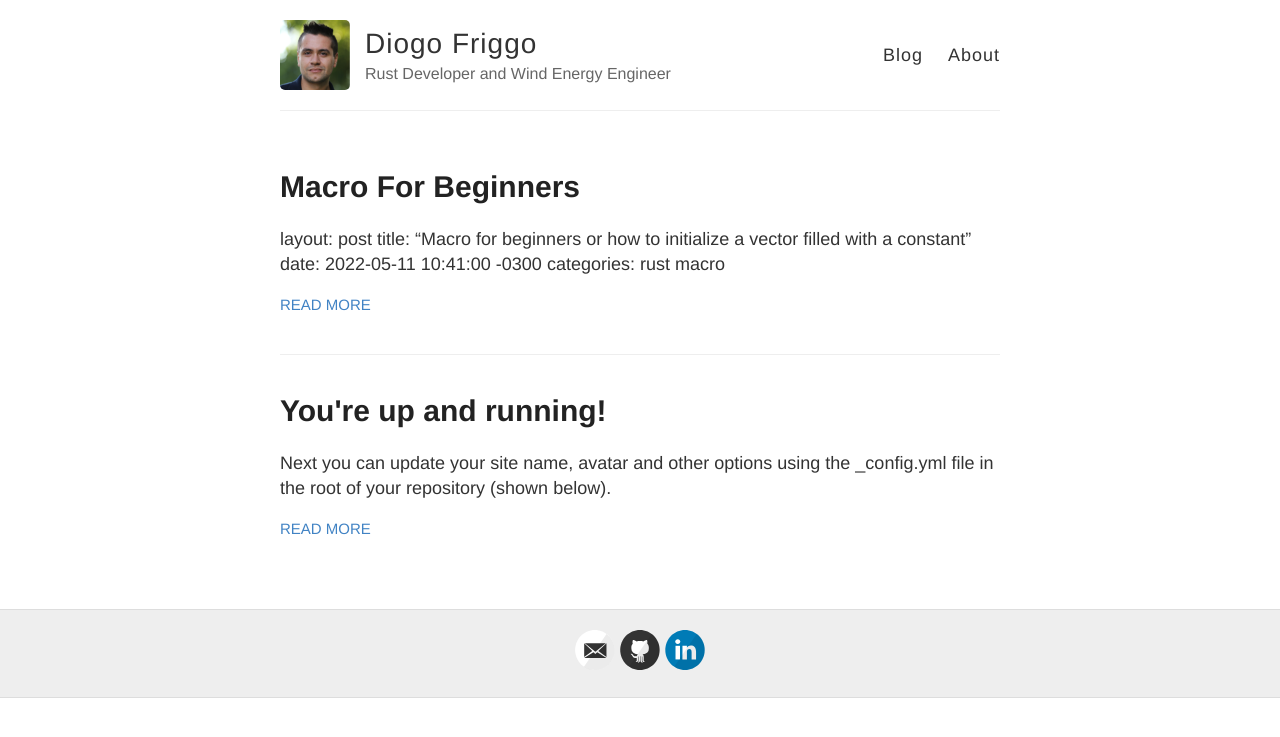
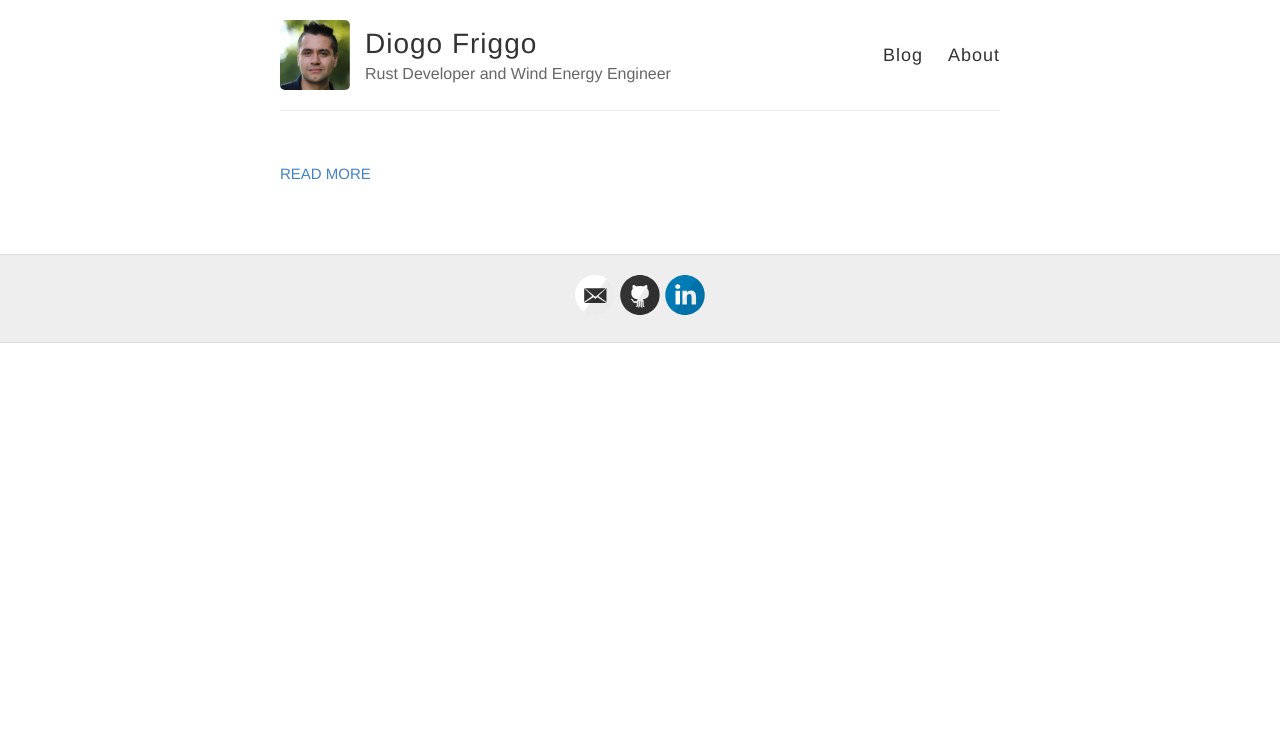
Before and after one commit to diogofriggo/diogofriggo.github.io, a Jekyll site: the page built from index.html, in a window 1280 px wide. Shown: the top 737 px of the page. Built offline with Jekyll 4.4.1, drawn with Linux system fonts in a browser that asks for light colours; some of the changed lines change nothing that is shown.

Commit message:
updated posts front matter

```diff
--- a/_posts/2014-3-3-Hello-World.md
+++ b/_posts/2014-3-3-Hello-World.md
@@ -1,6 +1,10 @@
 ---
 layout: post
 title: You're up and running!
+published: false
+date: 2022-05-11
+categories: [blogging]
+tags: [blogging]
 ---
 
 Next you can update your site name, avatar and other options using the _config.yml file in the root of your repository (shown below).
--- a/_posts/2022-05-11-macro-for-beginners.md
+++ b/_posts/2022-05-11-macro-for-beginners.md
@@ -1,9 +1,15 @@
+---
 layout: post
 title: "Macro for beginners or how to initialize a vector filled with a constant"
+published: true
 date: 2022-05-11 10:41:00 -0300
-categories: rust macro
+categories: [rust] [macro]
+tags: [rust] [macro]
+---
 
-# Macro for beginners or how to initialize a vector filled with a constant
+# Macro for beginners
+
+How to initialize a vector filled with a constant?
 
 We're looking for a concise way to get a vector of `n` elements, all initialized with the same specified `constant`
 
```
